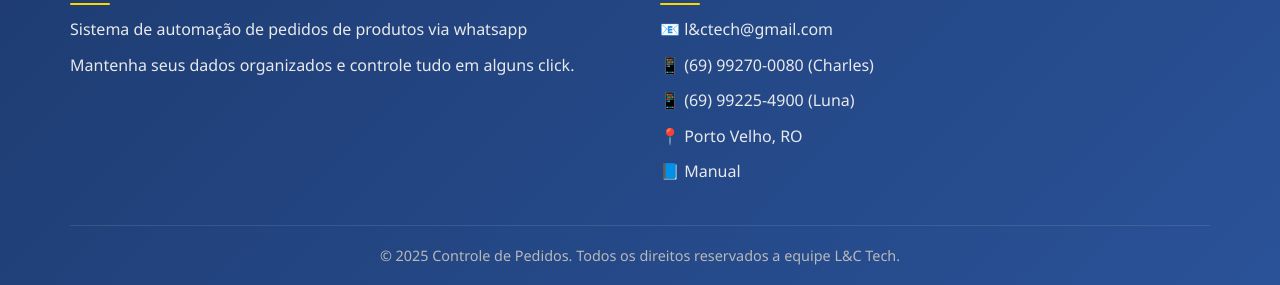
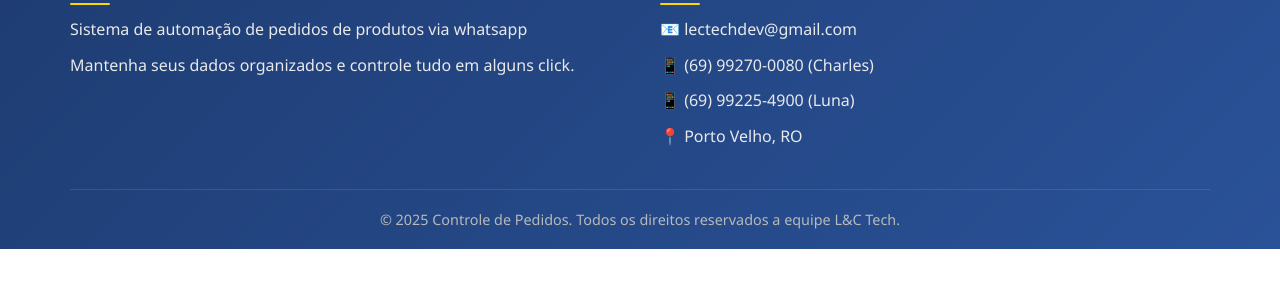
Before and after one commit to SemfazConsulta/AutoZapLegit, a website: page public/manual/manual.html in a window 1280 px wide. Shown: the part 5136-5421 px from the top of the page. After the commit the page ends 5385 px from the top, so only its background shows below. Drawn offline with Linux system fonts and the light colour scheme.

Commit message:
mudança email e retirada manual duplo

```diff
--- a/public/manual/manual.html
+++ b/public/manual/manual.html
@@ -226,7 +226,7 @@
           <div class="support-buttons">
             <a href="tel:+5569992700080" class="support-btn">📞 WhatsApp Charles</a>
             <a href="tel:+5569992254900" class="support-btn">📞 WhatsApp Luna</a>
-            <a href="mailto:l&ctech@gmail.com" class="support-btn">📧 Enviar Email</a>
+            <a href="mailto:lectechdev@gmail.com" class="support-btn">📧 Enviar Email</a>
           </div>
         </div>
       </section>
@@ -252,11 +252,10 @@
       <div class="footer-section">
         <h3>Contato & Suporte</h3>
         <ul>
-          <li>📧 <a href="mailto:l&ctech@gmail.com">l&ctech@gmail.com</a></li>
+          <li>📧 <a href="mailto:lectechdev@gmail.com">lectechdev@gmail.com</a></li>
           <li>📱 <a href="tel:+5569992700080">(69) 99270-0080 (Charles)</a></li>
           <li>📱 <a href="tel:+5569992254900">(69) 99225-4900 (Luna)</a></li>
           <li>📍 <a href="https://www.google.com/maps/place/Porto+Velho,+RO" target="_blank">Porto Velho, RO</a></li>
-          <li>📘 <a href="manual.html" target="_blank">Manual</a></li>
         </ul>
       </div>
     </div>
```
